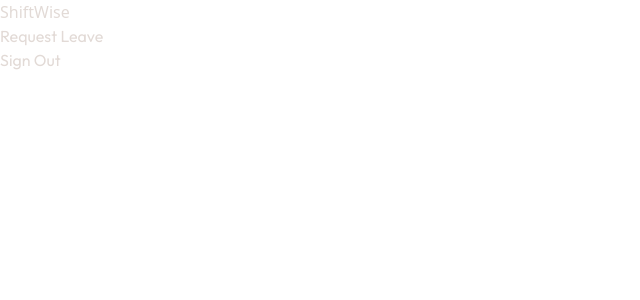
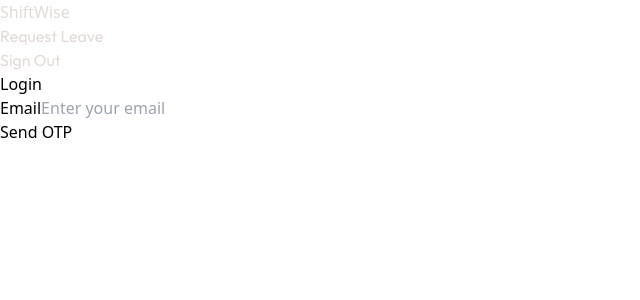
Before and after one commit to Athul2609/ShiftWise, a React (Vite) app in the folder frontend/: page /login in a window 1280 px wide. Shown: the top 300 px of the page, without its empty margins (0-640 px from the left). Built offline with nearby package versions, Linux system fonts and the light colour scheme.

Commit message:
client route protection partially done

```diff
--- a/frontend/src/App.jsx
+++ b/frontend/src/App.jsx
@@ -1,27 +1,56 @@
-import React from 'react';
-import { BrowserRouter as Router, Route, Routes } from 'react-router-dom';
+import React, { useState, createContext, useContext } from 'react';
+import { BrowserRouter as Router, Route, Routes, Navigate } from 'react-router-dom';
 import Navbar from './components/Navbar';
 import HomePage from './pages/HomePage';
 import RequestPage from './pages/requestPage';
 import ManageTeam from './pages/ManageTeam';
 import Admin from './pages/Admin';
+import LoginPage from './pages/LoginPage';
+
+// Create Authentication Context
+export const AuthContext = createContext();
+
+const AuthProvider = ({ children }) => {
+  const [isAuthenticated, setIsAuthenticated] = useState(false);
+
+  const login = () => setIsAuthenticated(true);
+  const logout = () => setIsAuthenticated(false);
+
+  return (
+    <AuthContext.Provider value={{ isAuthenticated, login, logout }}>
+      {children}
+    </AuthContext.Provider>
+  );
+};
+
+const useAuth = () => useContext(AuthContext);
+
+// Protected Route Component
+const ProtectedRoute = ({ element, ...rest }) => {
+  const { isAuthenticated } = useAuth();
+
+  return isAuthenticated ? (
+    element
+  ) : (
+    <Navigate to="/login" replace />
+  );
+};
 
 function App() {
-
   return (
-    <Router>
-      {/* Navbar Component */}
-      <Navbar doctorRole={0} />
-
-      {/* Define Routes */}
-      <Routes>
-        <Route path="/" element={<HomePage />} />
-        <Route path="/request" element={<RequestPage />} />
-        <Route path="/manage-team" element={<ManageTeam />} />
-        <Route path="/admin" element={<Admin />} />
-      </Routes>
-    </Router>
-  )
+    <AuthProvider>
+      <Router>
+        <Navbar doctorRole={0} />
+        <Routes>
+          <Route path="/login" element={<LoginPage />} />
+          <Route path="/" element={<ProtectedRoute element={<HomePage />} />} />
+          <Route path="/request" element={<ProtectedRoute element={<RequestPage />} />} />
+          <Route path="/manage-team" element={<ProtectedRoute element={<ManageTeam />} />} />
+          <Route path="/admin" element={<ProtectedRoute element={<Admin />} />} />
+        </Routes>
+      </Router>
+    </AuthProvider>
+  );
 }
 
-export default App
+export default App;
--- a/frontend/src/pages/LoginPage.jsx
+++ b/frontend/src/pages/LoginPage.jsx
@@ -1,23 +1,57 @@
-import React, { useState } from "react";
-import axios from "axios";
-import { useRouter } from "next/router";
-import { Card, CardContent } from "@/components/ui/card";
-import { Button } from "@/components/ui/button";
-import { Input } from "@/components/ui/input";
+import React, { useState, useContext } from "react";
+import { useNavigate } from "react-router-dom";
+import { AuthContext } from "../App"; // Import AuthContext
+
+// Local reusable components
+const Card = ({ children, className }) => (
+  <div className={`bg-white shadow rounded-lg ${className}`}>{children}</div>
+);
+
+const CardContent = ({ children }) => <div className="p-4">{children}</div>;
+
+const Button = ({ children, onClick, className }) => (
+  <button
+    onClick={onClick}
+    className={`py-2 px-4 rounded-lg font-semibold ${className}`}
+  >
+    {children}
+  </button>
+);
+
+const Input = ({ id, type, value, onChange, placeholder, className }) => (
+  <input
+    id={id}
+    type={type}
+    value={value}
+    onChange={onChange}
+    placeholder={placeholder}
+    className={`py-2 px-3 border rounded-lg ${className}`}
+  />
+);
 
 const LoginPage = () => {
   const [email, setEmail] = useState("");
   const [otp, setOtp] = useState("");
   const [otpSent, setOtpSent] = useState(false);
   const [error, setError] = useState("");
-  const router = useRouter();
+  const { login } = useContext(AuthContext); // Use AuthContext
+  const navigate = useNavigate();
 
   const sendOtp = async () => {
     try {
       setError("");
-      const response = await axios.post("http://127.0.0.1:8000/api/send-otp/", { email });
-      if (response.status === 200) {
+      const response = await fetch("http://127.0.0.1:8000/api/send-otp/", {
+        method: "POST",
+        headers: {
+          "Content-Type": "application/json",
+        },
+        body: JSON.stringify({ email }),
+      });
+
+      if (response.ok) {
         setOtpSent(true);
+      } else {
+        throw new Error("Failed to send OTP");
       }
     } catch (err) {
       setError("Failed to send OTP. Please try again.");
@@ -27,9 +61,19 @@
   const verifyOtp = async () => {
     try {
       setError("");
-      const response = await axios.post("http://127.0.0.1:8000/api/verify-otp/", { email, otp });
-      if (response.status === 200) {
-        router.push("/");
+      const response = await fetch("http://127.0.0.1:8000/api/verify-otp/", {
+        method: "POST",
+        headers: {
+          "Content-Type": "application/json",
+        },
+        body: JSON.stringify({ email, otp }),
+      });
+
+      if (response.ok) {
+        login(); // Call login function from AuthContext
+        navigate("/");
+      } else {
+        throw new Error("Invalid OTP");
       }
     } catch (err) {
       setError("Invalid OTP. Please try again.");
```
